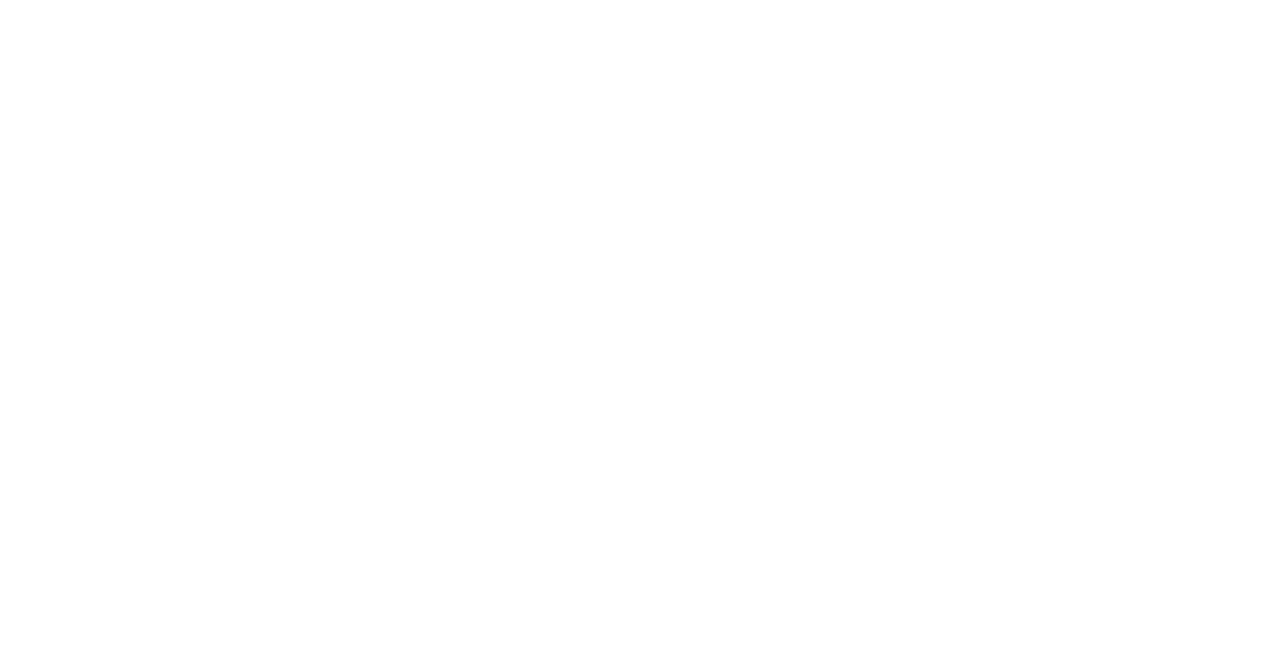
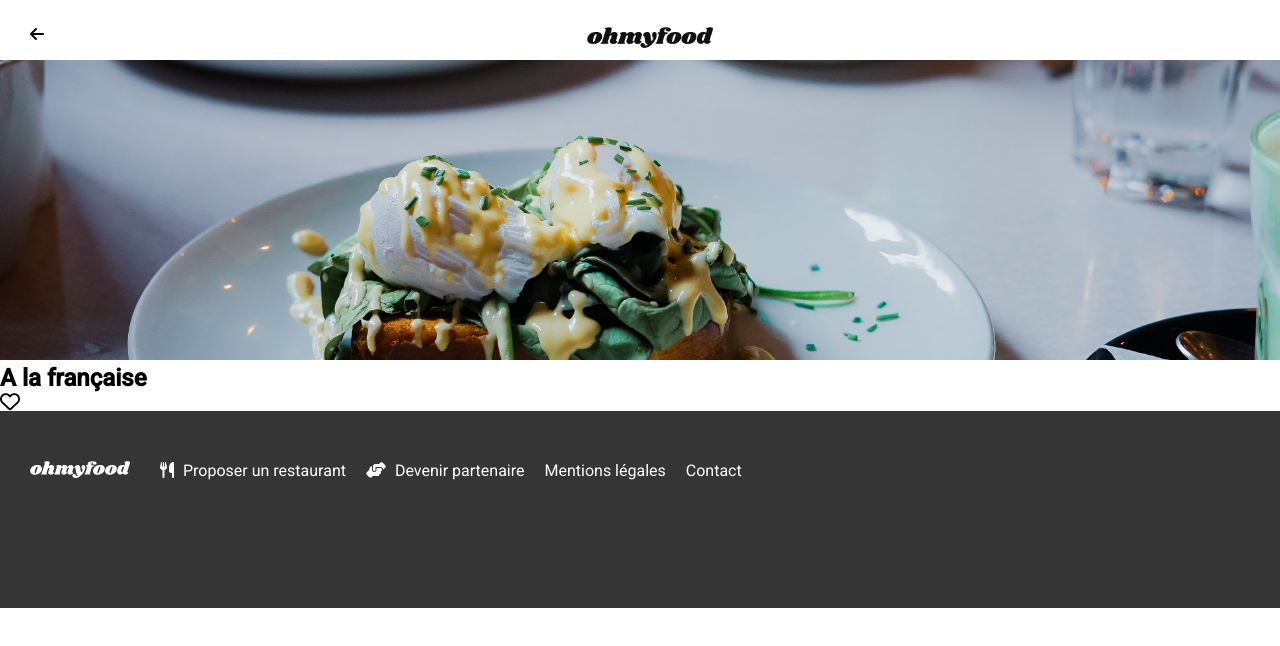
Before and after one commit to jimmylelievre/JimmyLelievre_3_08102021, a website: page menu-1.html in a window 1280 px wide. Drawn offline with Linux system fonts and the light colour scheme.

Commit message:
Creation de la page menu 1 et mise en place du header et footer

```diff
--- a/main.scss
+++ b/main.scss
@@ -17,6 +17,7 @@ $grey: #f6f6f6;
 /* Accueil */
 
 header {
+  position: relative;
   display: flex;
   justify-content: center;
 }
@@ -201,12 +202,12 @@ button {
 .card-restaurant p {
   margin-left: 14px;
 }
-.fa-heart {
+.heart-accueil {
   position: absolute;
   right: 20px;
   bottom: 30px;
 }
-.fa-heart:hover::before {
+.heart-accueil:hover::before {
   color: $primaire;
   cursor: pointer;
   font-weight: bold;
@@ -236,7 +237,27 @@ footer i {
   color: white;
   margin-right: 5px;
 }
-/* Responsive desktop et tablette */
+/* Menu */
+.menu-header {
+  height: 60px;
+  position: relative;
+  display: flex;
+  justify-content: center;
+  align-items: center;
+}
+.arrow-left {
+  width: 10px;
+  height: 10px;
+  position: absolute;
+  left: 10px;
+}
+.img-menu {
+  object-fit: cover;
+  width: 100%;
+  height: 300px;
+}
+
+/* Responsive desktop et tablette Accueil */
 
 @media screen and (min-width: 846px) {
   header {
@@ -333,4 +354,3 @@ footer i {
     margin-right: 20px;
   }
 }
-/* Menu */
--- a/menu-1.html
+++ b/menu-1.html
@@ -9,6 +9,45 @@
     <link rel="stylesheet" href="./style.css">
 </head>
 <body>
+    <header class="menu-header">
+        <a class="arrow-left" href="/index.html"><i class="fas fa-arrow-left"></i></a>
+        <img src="/assets/logo/ohmyfood.png" alt="ohmyfood">
+    </header>
 
+
+    <img class="img-menu" src="/assets/restaurants/toa-heftiba-DQKerTsQwi0-unsplash.jpg" alt="">
+
+<!-- section menu -->
+
+<section>
+    <div>
+        <h1>A la française</h1>
+        <i class="far fa-heart fa-lg"></i>
+    </div>
+</section>
+
+
+  <!-- Footer -->
+  <footer>
+    <div class="content-footer">
+
+        <img src="/assets/logo/ohmyfood@2x-white.svg" alt="">
+        <div>
+            <i class="fas fa-utensils"></i>
+            <a href="">Proposer un restaurant</a>
+        </div>
+        <div>
+            <i class="fas fa-hands-helping"></i>
+            <a href="">Devenir partenaire</a>
+        </div>
+        <a href="">Mentions légales</a>
+        <a href="">Contact</a>
+
+    </div>
+
+</footer>
+
+
+    <script src="https://kit.fontawesome.com/e6ece1fded.js" crossorigin="anonymous"></script>
 </body>
 </html>
```
Also changed, not shown: index.html (+4 -4 lines), style.css, 1 other file.
